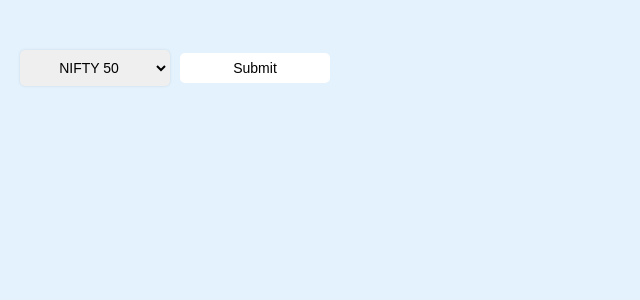
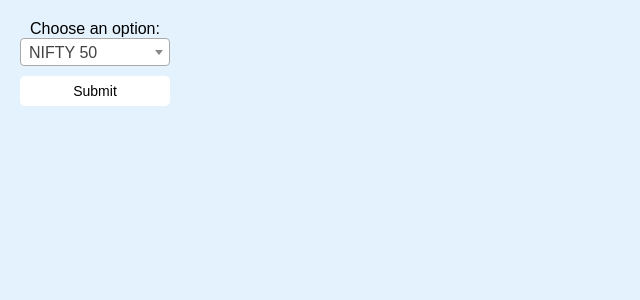
Before and after one commit to thenu2003/Blaze_intern, a Django app: page /live_data1/ in a window 1280 px wide. Shown: the top 300 px of the page, without its empty margins (0-640 px from the left). Run offline with Django 4.2, Linux system fonts and the light colour scheme.

Commit message:
live data files added

```diff
--- a/home/views.py
+++ b/home/views.py
@@ -54,6 +54,7 @@
             ticker = 'XRP-USD'
         elif selected_option == 'DOGE':     # Updated to 'DOGE'
             ticker = 'DOGE-USD'
+        default_option = selected_option
         if ticker:
             data = yf.download(tickers=ticker, period='5d', interval='15m')
             latest_price = data.iloc[-1]['Close']
@@ -90,6 +91,7 @@
             current = round(current_price, 2)
 
             context = {
+                'selected_option': default_option,
                 'graph_html': graph_html,
                 'average': average_price,
                 'close_price': close,
@@ -101,14 +103,17 @@
    # For GET requests or when no option is selected
     return render(request, 'live_data.html')
 
+
+
 def live_data1(request):
     if request.method == "POST":
         selected_option = request.POST.get('select', None)
         ticker = None
         if selected_option == 'NIFTY 50':    # Added Nifty ticker
             ticker = '^NSEI'  # Nifty 50 index
-        elif selected_option == 'NIFTY Bank':
+        elif selected_option == 'NIFTY Banks':
             ticker = '^NSEBANK'
+        default_option = selected_option
         if ticker:
             data = yf.download(tickers=ticker, period='5d', interval='15m')
             latest_price = data.iloc[-1]['Close']
@@ -145,6 +150,7 @@
             current = round(current_price, 2)
 
             context = {
+                'selected_option': default_option,
                 'graph_html': graph_html,
                 'average': average_price,
                 'close_price': close,
@@ -156,6 +162,61 @@
    # For GET requests or when no option is selected
     return render(request, 'live_data1.html')
 
+# def live_data1(request):
+#     if request.method == "POST":
+#         selected_option = request.POST.get('select', None)
+#         ticker = None
+#         if selected_option == 'NIFTY 50':    # Added Nifty ticker
+#             ticker = '^NSEI'  # Nifty 50 index
+#         elif selected_option == 'NIFTY Bank':
+#             ticker = '^NSEBANK'
+#         if ticker:
+#             data = yf.download(tickers=ticker, period='5d', interval='15m')
+#             latest_price = data.iloc[-1]['Close']
+#             prices = data[['Open', 'High', 'Low', 'Close']]
+#             average = data['Close'].mean()
+#             average_price = round(average, 2)
+
+#             # Create a candlestick graph using Plotly
+#             fig = go.Figure(data=[go.Candlestick(x=data.index,
+#                                                 open=prices['Open'],
+#                                                 high=prices['High'],
+#                                                 low=prices['Low'],
+#                                                 close=prices['Close'])])
+
+#             # Customize the graph layout
+#             fig.update_layout(
+#                 title=f'{selected_option} Price',
+#                 xaxis_title='Date',
+#                 yaxis_title='Price',
+#                 showlegend=True
+#             )
+
+#             # Convert the graph to HTML and pass it to the template
+#             graph_html= fig.to_html(full_html=False, include_plotlyjs='cdn')
+
+#             # Fetch current close price (last available price)
+#             data = yf.download(tickers=ticker, period="1d", interval="1m")
+#             close_price = data['Close'][0]
+#             close = round(close_price, 2)
+
+#             # Fetch current real-time price
+#             datas = yf.download(tickers=ticker, period="1d", interval="1m")
+#             current_price = datas['Close'][-1]
+#             current = round(current_price, 2)
+
+#             context = {
+#                 'graph_html': graph_html,
+#                 'average': average_price,
+#                 'close_price': close,
+#                 'Current_price': current
+#             }
+
+#             return render(request, 'live_data1.html', context)
+
+#    # For GET requests or when no option is selected
+#     return render(request, 'live_data1.html')
+
 def live_data2(request):
     if request.method == "POST":
         selected_option = request.POST.get('select', None)
@@ -164,6 +225,7 @@
             ticker = 'GOOG'  # Nifty 50 index
         elif selected_option == 'Apple':
             ticker = 'AAPL'
+        default_option = selected_option
         if ticker:
             data = yf.download(tickers=ticker, period='5d', interval='15m')
             latest_price = data.iloc[-1]['Close']
@@ -200,6 +262,7 @@
             current = round(current_price, 2)
 
             context = {
+                'selected_option': default_option,
                 'graph_html': graph_html,
                 'average': average_price,
                 'close_price': close,
@@ -211,5 +274,60 @@
    # For GET requests or when no option is selected
     return render(request, 'live_data2.html')
 
+# def live_data2(request):
+#     if request.method == "POST":
+#         selected_option = request.POST.get('select', None)
+#         ticker = None
+#         if selected_option == 'Google':    # Added Nifty ticker
+#             ticker = 'GOOG'  # Nifty 50 index
+#         elif selected_option == 'Apple':
+#             ticker = 'AAPL'
+#         if ticker:
+#             data = yf.download(tickers=ticker, period='5d', interval='15m')
+#             latest_price = data.iloc[-1]['Close']
+#             prices = data[['Open', 'High', 'Low', 'Close']]
+#             average = data['Close'].mean()
+#             average_price = round(average, 2)
+
+#             # Create a candlestick graph using Plotly
+#             fig = go.Figure(data=[go.Candlestick(x=data.index,
+#                                                 open=prices['Open'],
+#                                                 high=prices['High'],
+#                                                 low=prices['Low'],
+#                                                 close=prices['Close'])])
+
+#             # Customize the graph layout
+#             fig.update_layout(
+#                 title=f'{selected_option} Price',
+#                 xaxis_title='Date',
+#                 yaxis_title='Price',
+#                 showlegend=True
+#             )
+
+#             # Convert the graph to HTML and pass it to the template
+#             graph_html= fig.to_html(full_html=False, include_plotlyjs='cdn')
+
+#             # Fetch current close price (last available price)
+#             data = yf.download(tickers=ticker, period="1d", interval="1m")
+#             close_price = data['Close'][0]
+#             close = round(close_price, 2)
+
+#             # Fetch current real-time price
+#             datas = yf.download(tickers=ticker, period="1d", interval="1m")
+#             current_price = datas['Close'][-1]
+#             current = round(current_price, 2)
+
+#             context = {
+#                 'graph_html': graph_html,
+#                 'average': average_price,
+#                 'close_price': close,
+#                 'Current_price': current
+#             }
+
+#             return render(request, 'live_data2.html', context)
+
+#    # For GET requests or when no option is selected
+#     return render(request, 'live_data2.html')
+
 def my_view(request):
     return render(request, 'my_template.html')
--- a/templates/live_data1.html
+++ b/templates/live_data1.html
@@ -1,7 +1,9 @@
 <!DOCTYPE html>
+{% load static %}
 <html>
 <head>
-    <title>Live Nifty Chart</title>
+    <title>NIFTY</title>
+    <link rel="stylesheet" href="https://cdnjs.cloudflare.com/ajax/libs/select2/4.0.13/css/select2.min.css">
 </head>
 <style>
     * {
@@ -19,36 +21,32 @@
         }
         #form-container {
             display: flex;
-        flex-direction: row;
-        align-items: center;
-        justify-content: center; /* Added this to center the form elements horizontally */
+            flex-direction: row; /* Display form elements in a row */
+            align-items: center; /* Center items vertically */
             margin-bottom: 20px;
         }
-
         form {
             display: flex;
-        flex-direction: row; /* Changed from 'column' to 'row' */
-        align-items: center;
-        justify-content: center; /* Added this to center the form elements horizontally */
+            flex-direction: column; /* Display form elements in a row */
+            align-items: center; /* Center items vertically */
         }
         select {
             width: 150px;
             border-color: transparent;
-            font-size: 14px;
-            border-radius: 5px;
+            font-size: 18px;
+            border-radius: 8px;
             padding: 8px;
             outline: none; /* Remove the default outline when the select box is focused */
             text-align: center;
             cursor: pointer;
             box-shadow: 0 0 3px rgba(0, 0, 0, 0.1);/* Adjust the width and styles as needed */
-            margin-right: 10px;
-            margin-top: 30px; /* Add spacing between select and submit button */
+            margin-right: 10px; /* Add spacing between select and submit button */
         }
         select option {
             background-color: #fff;
             color: #333;
-            font-size: 14px;
-            border-radius: 5px;
+            font-size: 18px;
+            padding: 8px;
         }
         .custom-button {
             width: 150px;
@@ -57,7 +55,7 @@
             background-color: #fff;
             border-radius: 5px;
             border-color: transparent;
-            margin-top: 30px;
+            margin-top: 10px;
         }
 
 
@@ -120,39 +118,46 @@
     }
 
 }
+/* Add more styles for other options with data-icon as needed */
 </style>
 <body>
+    <div id="top-right-content">
+        <div id="form-container">
             <form id="live-data1-form" method="POST">
         {% csrf_token %}
+        <label for="select">Choose an option:</label>
+        <div class="custom-select">
         <select id="Select" name="select">
-                <option value="NIFTY 50">NIFTY 50</option>
-                <option value="NIFTY Bank">NIFTY Bank</option>
+            <option value="NIFTY 50" data-icon="{% static 'nifty50.png' %}"{% if selected_option == 'NIFTY 50' %} selected{% endif %}>NIFTY 50</option>
+            <option value="NIFTY Banks" data-icon="{% static 'nifty bank.png' %}" {% if selected_option == 'NIFTY Banks' %} selected{% endif %}>NIFTY Banks</option>
         </select><br>
+        </div>
         <input type="submit" value="Submit" class="custom-button">
             </form>
-
+        </div>
+    </div>
     <div class="top-right-container">
         <div class="price-row">
     {% if Current_price %}
     <button class="price-btn">
-        Current_price
-        <h2>{{ selected_option }}</h2>
+        Current Price
+
         {{ Current_price|safe }}
     </button>
     {% endif %}
 
     {% if average %}
         <button class="price-btn">
-            average
-            <h2>{{ selected_option }}</h2>
+            Average
+
             {{ average|safe }}
         </button>
     {% endif %}
 
     {% if close_price %}
     <button class="price-btn">
-        Close_Value
-        <h2>{{ selected_option }}</h2>
+        Close Value
+
         {{ close_price|safe }}
     </button>
     {% endif %}
@@ -166,7 +171,21 @@
         {% endif %}
     </div>
 
-    <script src="https://code.jquery.com/jquery-3.6.0.min.js"></script>
+    <script src="https://cdnjs.cloudflare.com/ajax/libs/jquery/3.6.0/jquery.min.js"></script>
+    <script src="https://cdnjs.cloudflare.com/ajax/libs/select2/4.0.13/js/select2.min.js"></script>
+    <script>
+        $(document).ready(function() {
+      $('#Select').select2({
+        templateResult: function(data) {
+          var $option = $('<span></span>').text(data.text);
+          if (data.element && data.element.dataset && data.element.dataset.icon) {
+            $option.prepend('<img src="' + data.element.dataset.icon + '" alt="Icon" width="20" height="20"> ');
+          }
+          return $option;
+        }
+      });
+    });
+    </script>
     <script>
         $(document).ready(function() {
             // Submit form using AJAX
@@ -177,7 +196,9 @@
                     type: 'POST',
                     data: $(this).serialize(),
                     success: function(response) {
+                        var graphHtml = $(response).find('#graph').html();
                         $('#graph-container').html(response);
+
                     },
                     error: function(xhr, errmsg, err) {
                         console.log(xhr.status + ": " + xhr.responseText);
```
Also changed, not shown: templates/live_data.html (+34 -45 lines), templates/live_data2.html (+48 -22 lines), db.sqlite3, static/apple.png (added), static/google.png (added), static/nifty bank.png (added), static/nifty50.png (added). Lines whose indentation alone changed are shown as unchanged.
